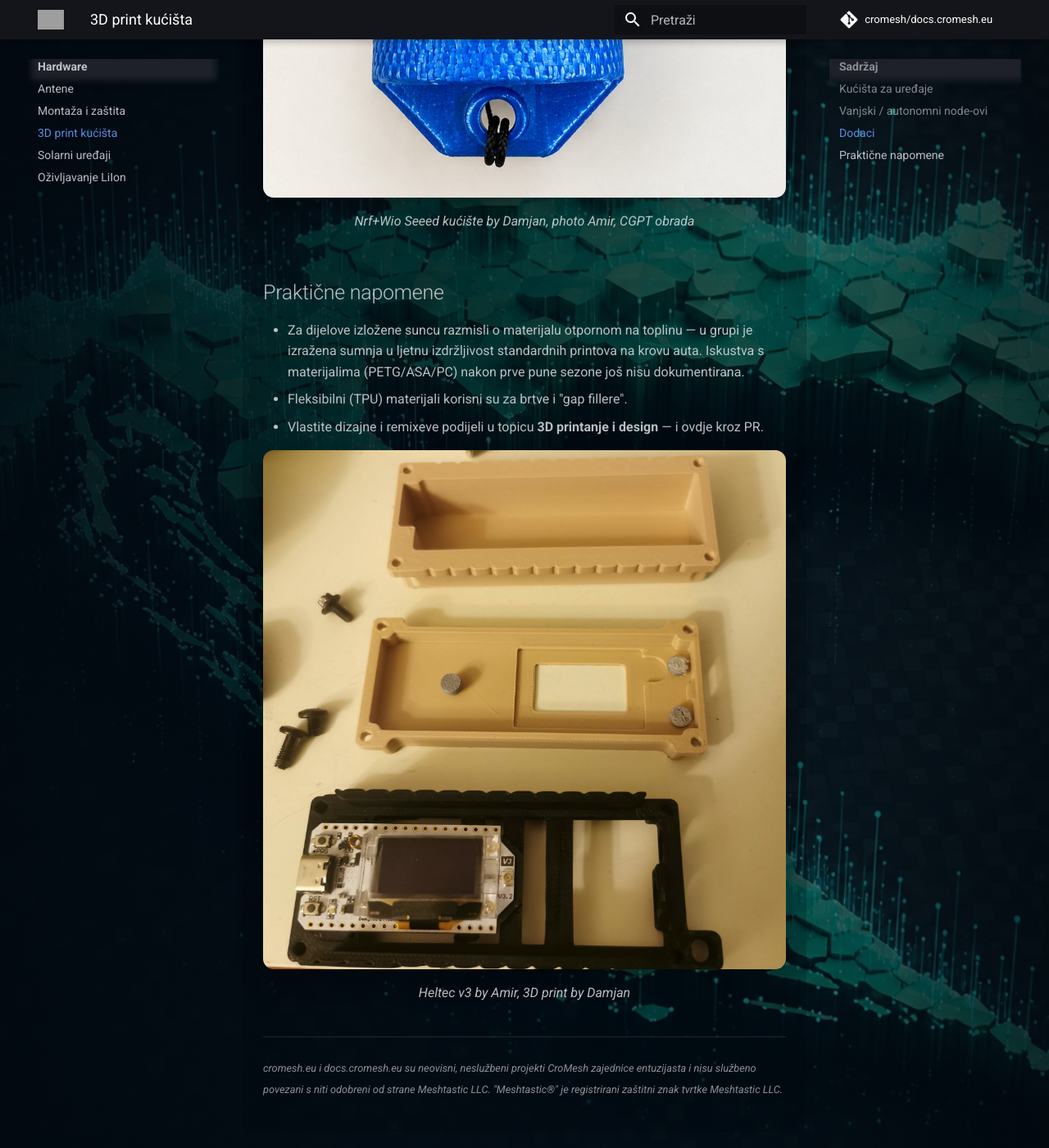
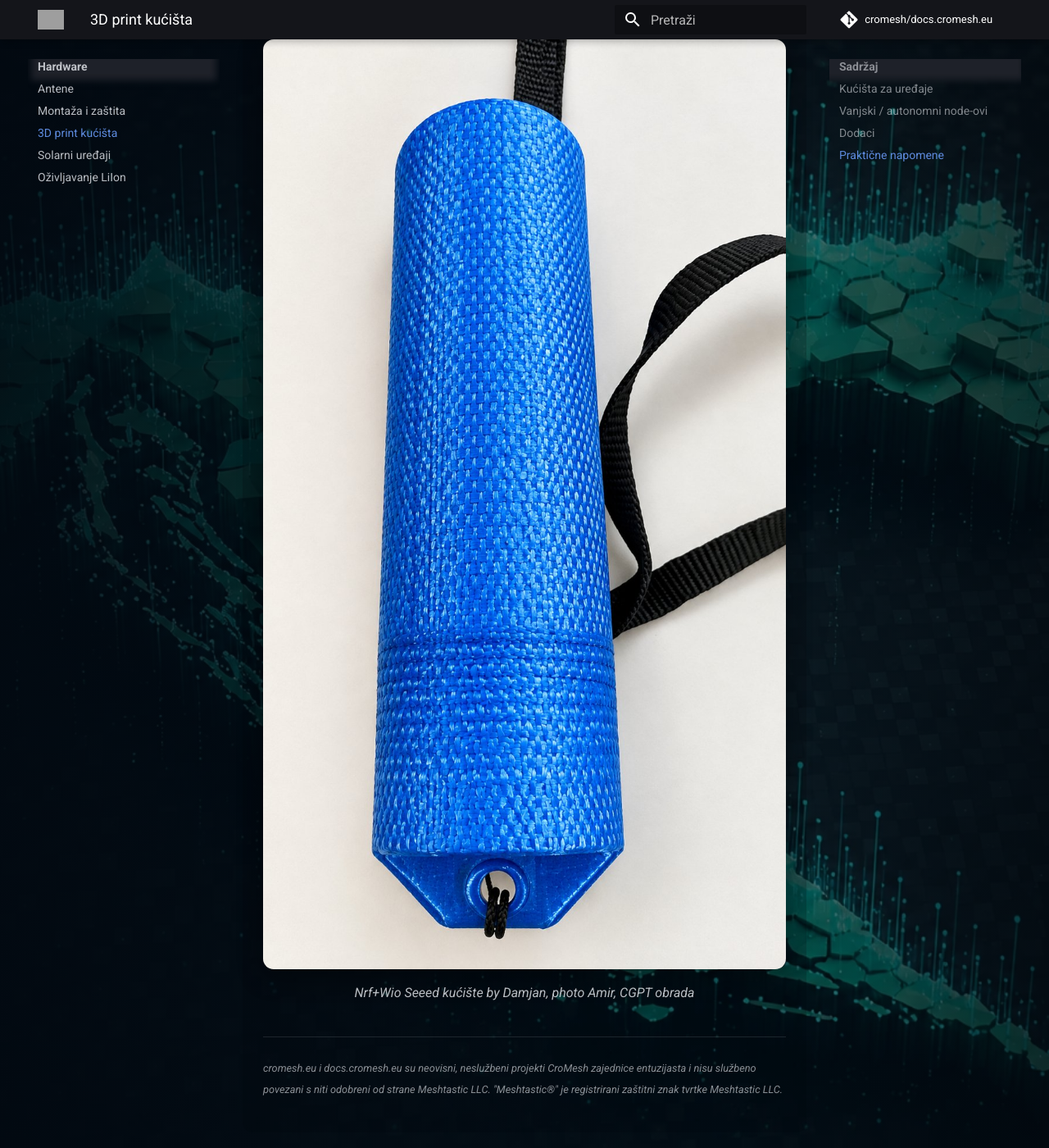
Before and after one commit to cromesh/docs.cromesh.eu, an MkDocs documentation site: the page built from docs/hardver/3d-print.md, in a window 1280 px wide and 1400 px high, scrolled down 3235 px. Shown: the whole window at 82% size. Built offline with MkDocs 1.6.1 and Material for MkDocs 9.7.7, drawn with Linux system fonts in a browser that asks for light colours; comment, search, counter and statistics services are not loaded; some of the changed text lies outside the part shown; grey boxes are pictures that could not be loaded.

Commit message:
V4.0.2 - Nove fotografije: hardver

```diff
--- a/docs/hardver/3d-print.md
+++ b/docs/hardver/3d-print.md
@@ -46,8 +46,8 @@ U grupi su dijeljena još dva modela bez opisa namjene
 autore objava da dopune opis.
 
 <figure class="cromesh-doc-photo">
-  <img src="../../assets/images/hardver-3d-kuciste.jpg" alt="3D printano plavo kućište s trakom za nošenje" loading="lazy">
-  <figcaption>Nrf+Wio Seeed kućište by Damjan, photo Amir, CGPT obrada</figcaption>
+  <img src="../../assets/images/v361-3d-print.jpg" alt="3D printano Meshtastic kućište" loading="lazy">
+  <figcaption>Heltec v3 by Amir, 3D print by Damjan</figcaption>
 </figure>
 
 ## Praktične napomene
@@ -60,6 +60,6 @@ autore objava da dopune opis.
   kroz PR.
 
 <figure class="cromesh-doc-photo">
-  <img src="../../assets/images/v361-3d-print.jpg" alt="3D printano Meshtastic kućište" loading="lazy">
-  <figcaption>Heltec v3 by Amir, 3D print by Damjan</figcaption>
+  <img src="../../assets/images/hardver-3d-kuciste.jpg" alt="3D printano plavo kućište s trakom za nošenje" loading="lazy">
+  <figcaption>Nrf+Wio Seeed kućište by Damjan, photo Amir, CGPT obrada</figcaption>
 </figure>
```
Also changed, not shown: README.md (+1 -1 lines).
